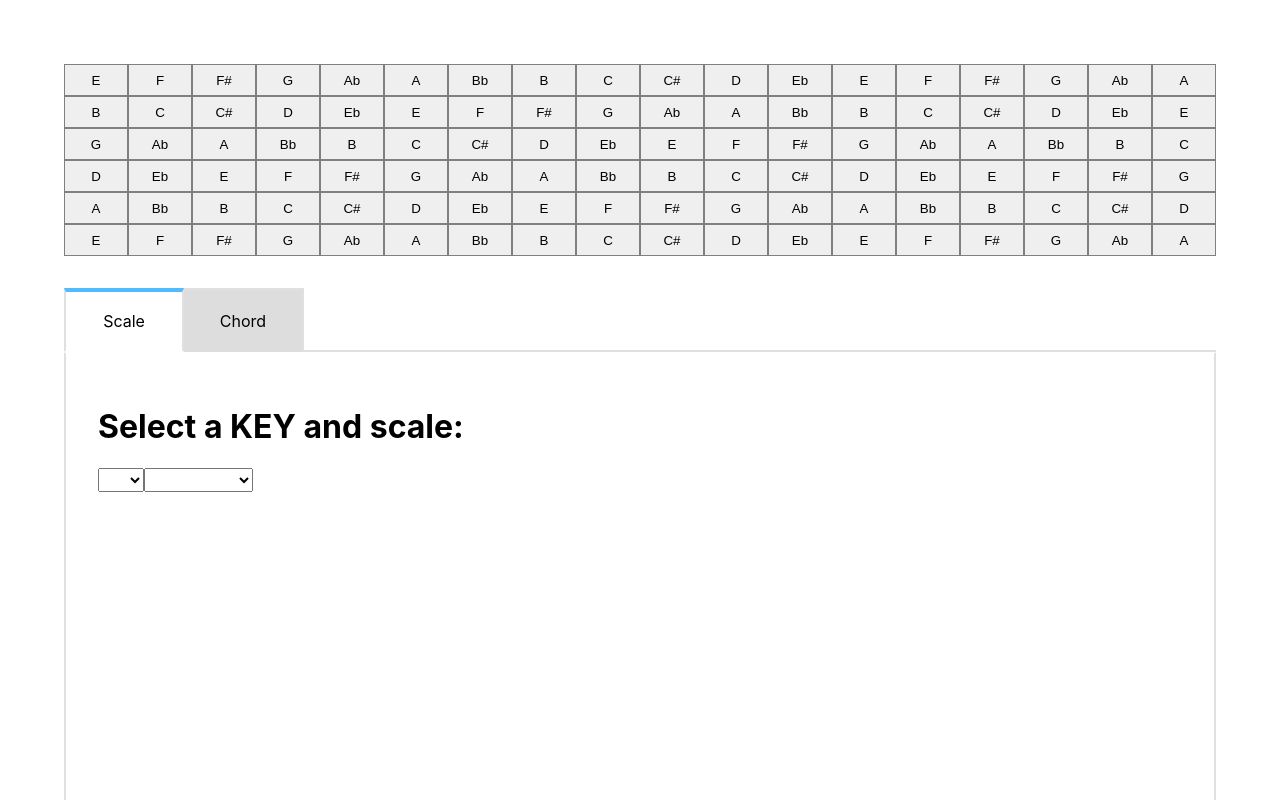
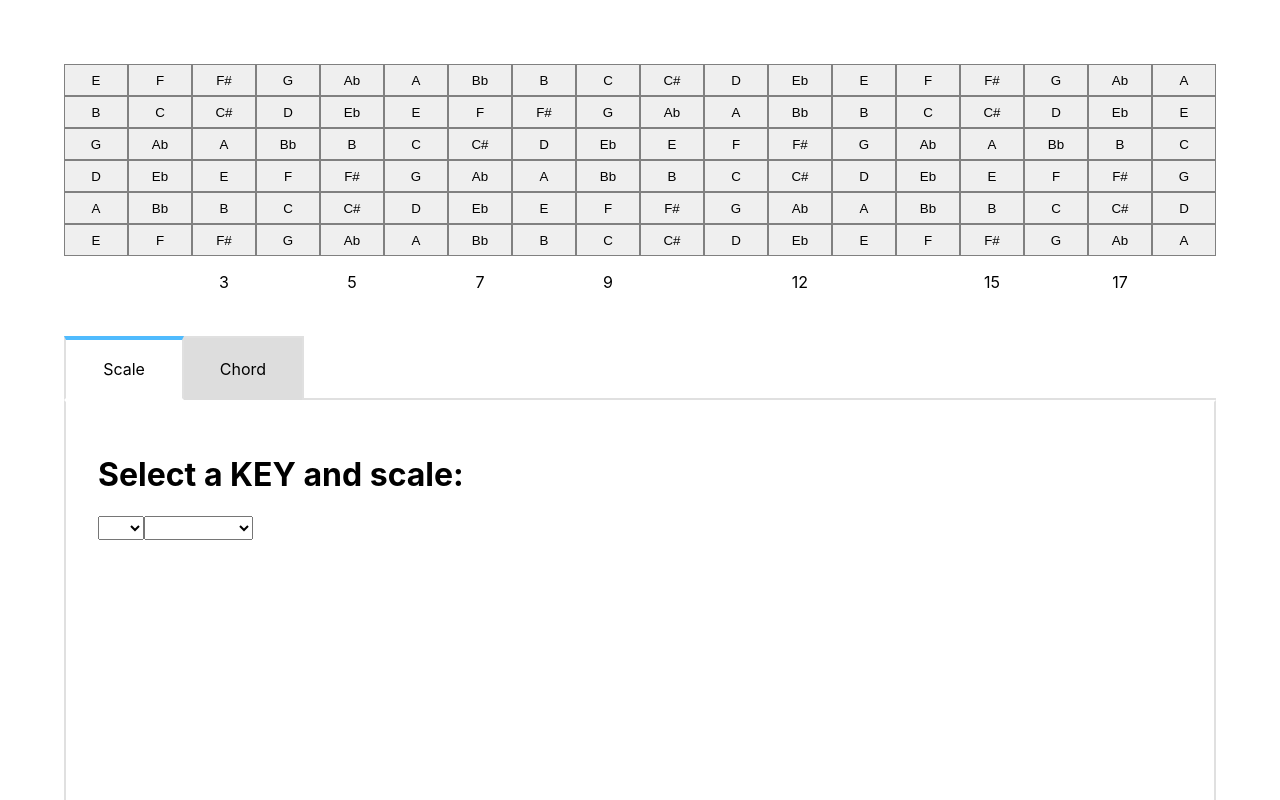
Before and after one commit to harryuan65/Fretboard, a React (Create React App) app: page / in a window 1280 px wide. Shown: the top 800 px of the page. Built offline with nearby package versions, Linux system fonts and the light colour scheme.

Commit message:
feat: add fret number

```diff
--- a/src/components/Guitar/index.tsx
+++ b/src/components/Guitar/index.tsx
@@ -10,6 +10,21 @@ interface GuitarProps {
 
 const Guitar = ({ scaleMap }: GuitarProps) => {
   const strings = freq.strings as IFret[][];
+  let renderFretNumber = strings[0].map((_fret, i) => {
+    let fretNum = null;
+    switch (i + 1) {
+      case 3:
+      case 5:
+      case 7:
+      case 9:
+      case 12:
+      case 15:
+      case 17:
+        fretNum = i + 1;
+        break;
+    }
+    return <span className={styles.fretNum}>{fretNum}</span>;
+  });
   return (
     <div className={styles.guitar}>
       {strings.map((stringFrets, i) => (
@@ -19,6 +34,7 @@ const Guitar = ({ scaleMap }: GuitarProps) => {
           scaleMap={scaleMap}
         />
       ))}
+      {<div className={styles.fretNumWrap}>{renderFretNumber}</div>}
     </div>
   );
 };
--- a/src/components/Guitar/styles.module.css
+++ b/src/components/Guitar/styles.module.css
@@ -3,3 +3,14 @@
   max-width: 90vw;
   overflow-x: scroll;
 }
+
+.fretNumWrap {
+  white-space: nowrap;
+}
+
+.fretNum {
+  min-width: 64px;
+  min-height: 32px;
+  display: inline-block;
+  text-align: center;
+}
```
